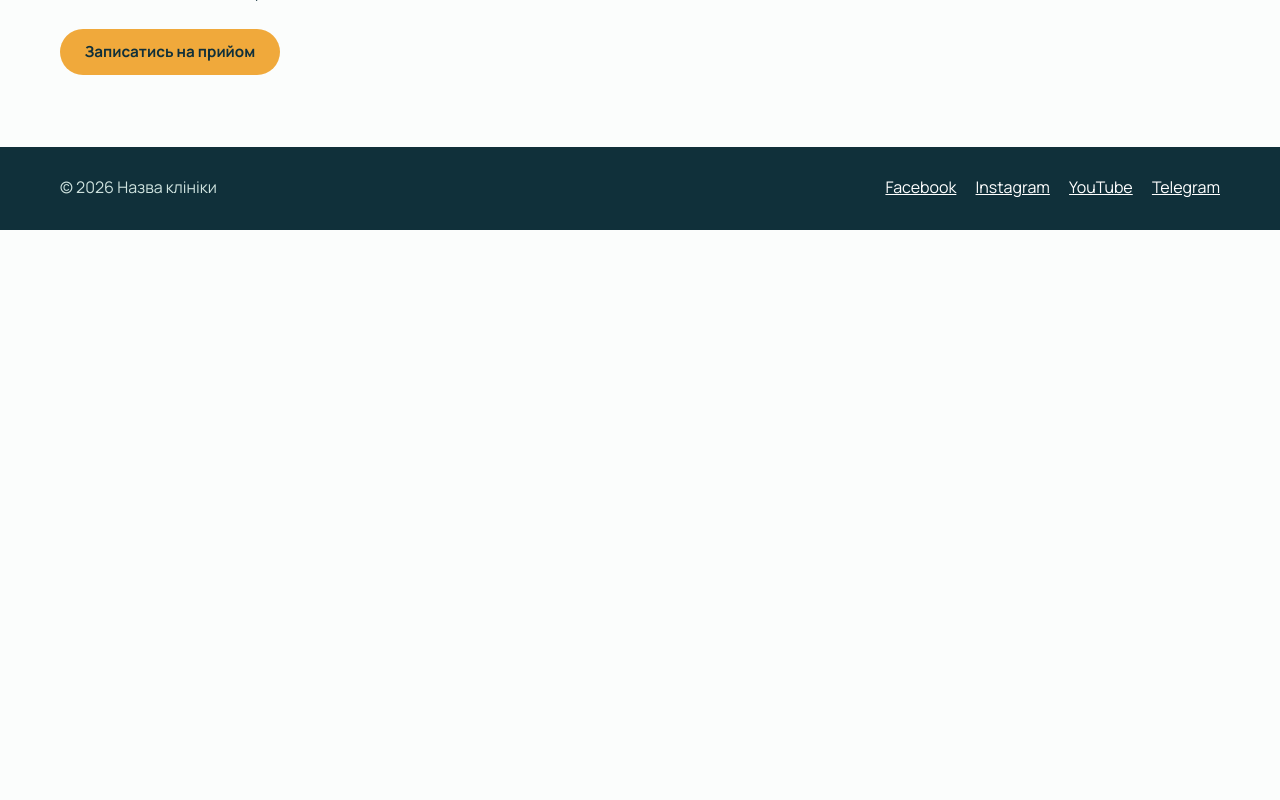
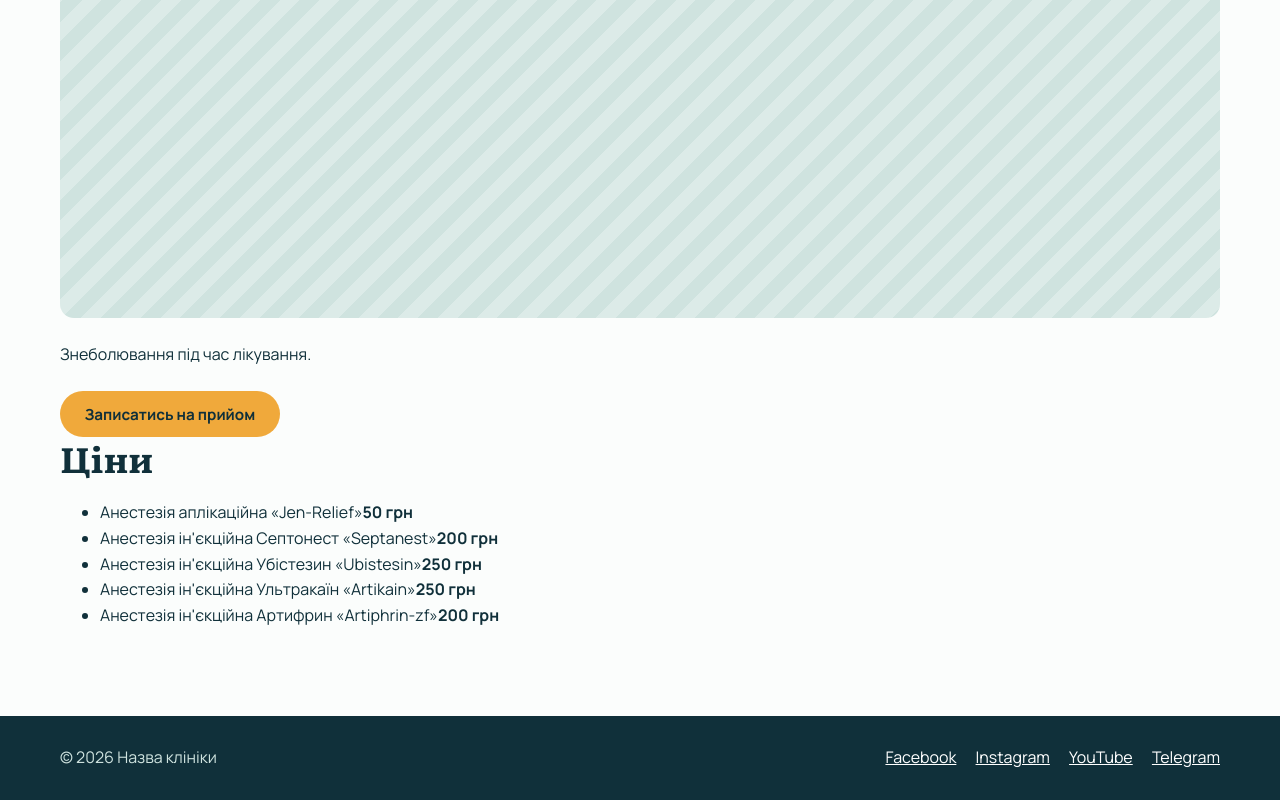
Before and after one commit to dmitruz/dantist, a React (Vite) app in the folder frontend/: page /services/anesthesia in a window 1280 px wide. Shown: the part 827-1627 px from the top of the page. Before the commit the page ends 1057 px from the top, so only its background shows below. Built offline with nearby package versions, Linux system fonts and the light colour scheme; no server answers.

Commit message:
update service page

```diff
--- /dev/null
+++ b/frontend/src/components/PriceList.tsx
@@ -0,0 +1,25 @@
+import { site } from "../config/site";
+import type { PriceItem } from "../types";
+
+const formatPrice = (item: PriceItem) =>
+    `${item.from ? "від " : ""}${item.price.toLocaleString("uk-UA")} грн`;
+
+export default function PriceList({ items }: { items: PriceItem[] }) {
+    return (
+        <aside className="prices" aria-labelledby="prices-title">
+            <h2 id="prices-title">Ціни</h2>
+            {items.length === 0 ? (
+                <p>Ціни на цю послугу уточнюйте за телефоном {site.phone}.</p>
+            ) : (
+                <ul>
+                    {items.map((item, i) => (
+                        <li key={`${i}-${item.name}`}>
+                            <span>{item.name}</span>
+                            <strong>{formatPrice(item)}</strong>
+                        </li>
+                    ))}
+                </ul>
+            )}
+        </aside>
+    );
+}
--- a/frontend/src/pages/ServicePage.tsx
+++ b/frontend/src/pages/ServicePage.tsx
@@ -1,5 +1,7 @@
 import { Link, useParams } from "react-router-dom";
 import { services } from "../data/services";
+import { prices } from "../data/prices";
+import PriceList from "../components/PriceList";
 import { useAppointment } from "../context/AppointmentContext";
 import Placeholder from "../components/Placeholder";
 
@@ -21,10 +23,15 @@ export default function ServicePage() {
     <section className="section container service-page">
       <Link to="/#services" className="back">← Усі послуги</Link>
       <h1>{service.title}</h1>
-      <Placeholder label={service.title} ratio="16 / 7" />
-      <p className="section__lead">{service.short}</p>
-      {/* TODO: детальний контент сторінки послуги */}
-      <button className="btn btn--primary" onClick={openAppointment}>Записатись на прийом</button>
+      <div className="service-layout">
+        <div className="service-layout__info">
+          <Placeholder label={service.title} ratio="4 / 3" />
+          <p className="section__lead">{service.short}</p>
+          {/* TODO: детальний опис послуги */}
+          <button className="btn btn--primary" onClick={openAppointment}>Записатись на прийом</button>
+        </div>
+        <PriceList items={prices[service.slug] ?? []} />
+      </div>
     </section>
   );
 }
```
